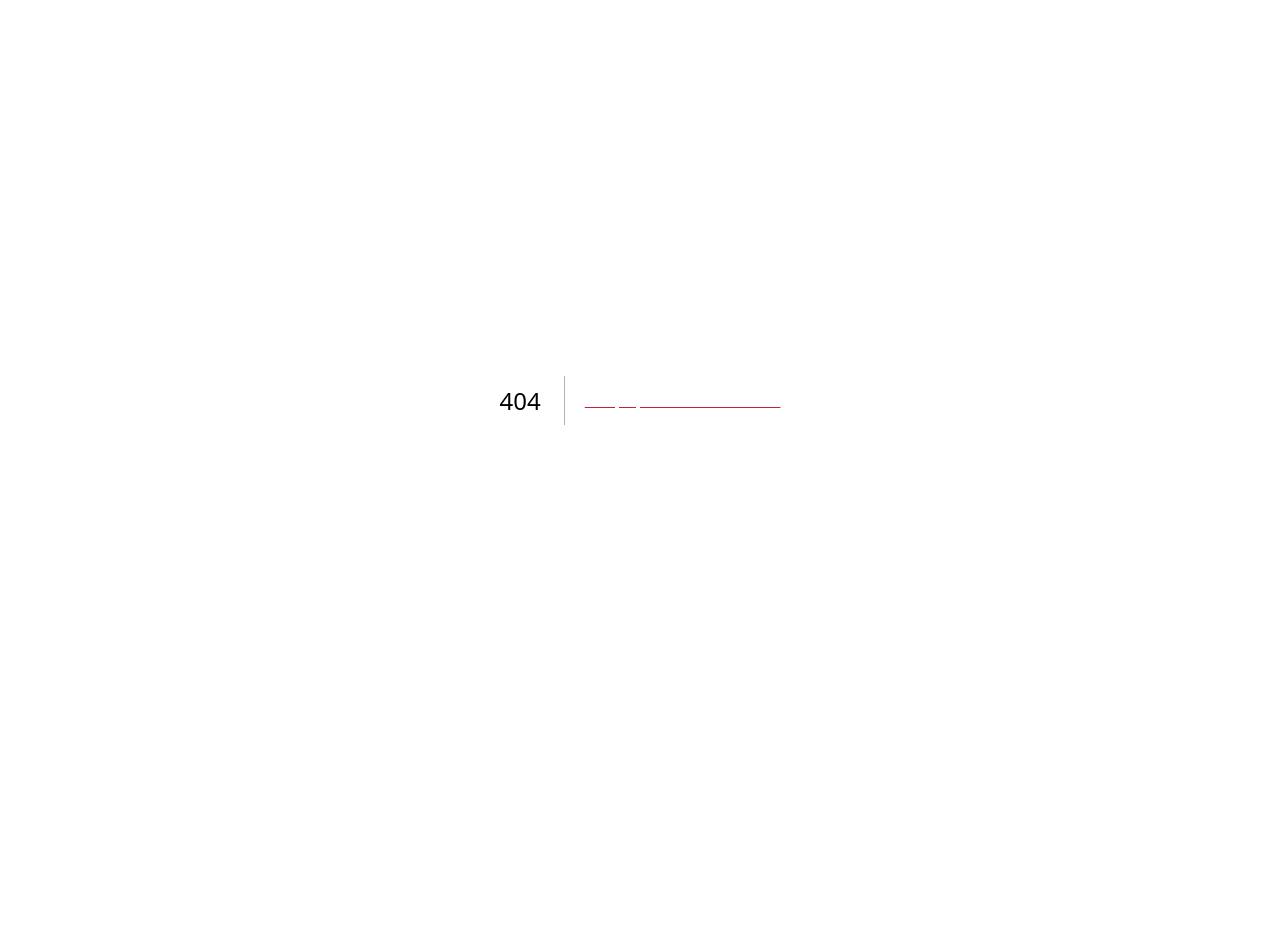
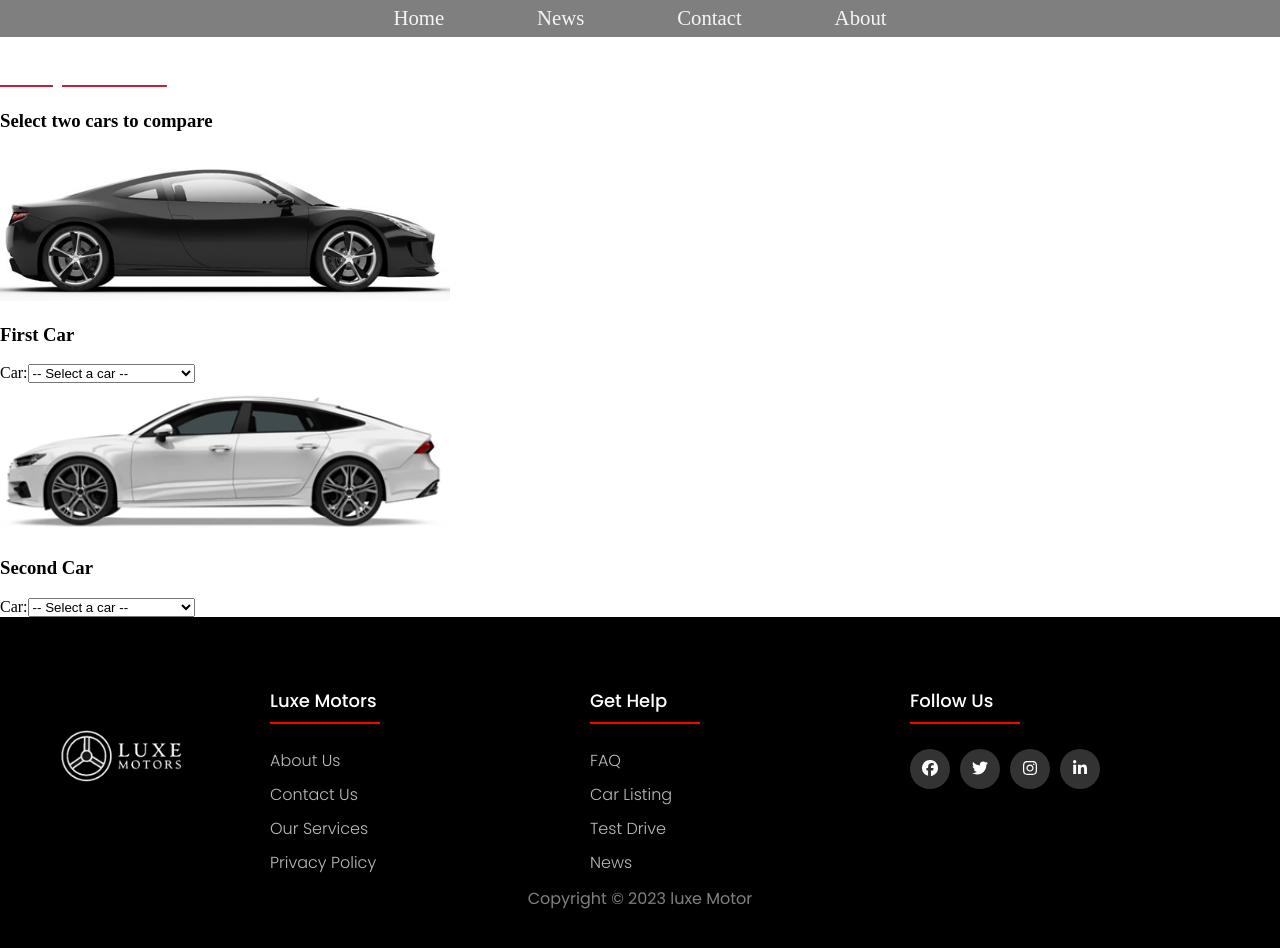
Before and after one commit to bechara-rizk/DealershipTeamOne, a Next.js app: page /home/compareCar in a window 1280 px wide. Before the commit this address had no page. Shown: the top 948 px of the page. Before the commit the page ends 800 px from the top, so only its background shows below. Built offline with nearby package versions, Linux system fonts and the light colour scheme.

Commit message:
Compare Cars Screen

```diff
--- /dev/null
+++ b/src/pages/home/compareCar.js
@@ -0,0 +1,123 @@
+import { Button } from "antd";
+import React from "react";
+import { useState } from 'react';
+import cars from './CarDetails';
+import Navbar from '@/components/Navbar';
+import Footer from '@/components/Footer';
+
+export default function CompareCar() {
+
+    const [selectedCar1, setSelectedCar1] = useState('');
+    const [selectedCar2, setSelectedCar2] = useState('');
+    const car1 = selectedCar1 && cars.find(car => car.make === selectedCar1.split(' ')[0] && car.model.split(' ')[0] === selectedCar1.split(' ')[1]);
+
+    const car2 = selectedCar2 && cars.find(car => car.make === selectedCar2.split(' ')[0] && car.model.split(' ')[0] === selectedCar2.split(' ')[1]);
+    const handleSubmit = (e) => {}
+
+    const compare = (e) => {}
+  return (
+    <>
+    <div className="compareCar">
+    <Navbar />
+    <div>
+    <h2 className="header">Compare Cars</h2>
+    <h3 className="discription">Select two cars to compare</h3>
+    </div>
+    <div className="CarContainer">
+
+
+      <div className="child">
+        <img  src={selectedCar1 && car1 ? car1.picture :  '/images/blackcar.jpg'}  alt="car image" style={{width: '450px', height: 'auto' }}/>
+        <form onSubmit={handleSubmit}>
+         <h3 className="cars">First Car</h3>
+        <label htmlFor="car-Test">Car:</label>
+        <select style={{color: "black"}} id="car" value={selectedCar1} onChange={(e) => setSelectedCar1(e.target.value)}>
+          <option style={{color: "gray"}} value="Select-A-TestCar">-- Select a car --</option>
+          <option value="Audi A4">Audi A4</option>
+          <option value="BMW 4 series">BMW 4 series</option>
+          <option value="Mercedes-Benz C Class">Mercedes-Benz C-Class</option>
+
+
+        </select>
+        </form>
+        <div className="car-details">
+    {selectedCar1 && car1 &&(
+      <>
+        <h3 className="cars">{selectedCar1.make} {selectedCar1.model}</h3>
+        <div className="details">
+          <h4>Year : </h4>
+          <p>{car1.year}</p>
+        </div>
+
+        <div className="details">
+          <h4>Mileage : </h4>
+          <p>{car1.mileage}</p>
+        </div>
+
+        <div className="details">
+          <h4>Color : </h4>
+          <p>{car1.color}</p>
+        </div>
+
+        <div className="details">
+          <h4>Price : </h4>
+          <p>{car1.price}</p>
+        </div>
+      </>
+    )}
+  </div>
+      </div>
+
+
+
+
+
+      <div className="child">
+        <img src={selectedCar2 && car2  ? car2.picture : '/images/whitecar.png'}   alt="car image" style={{width: '450px', height: 'auto' }}/>
+        <form onSubmit={handleSubmit}>
+        <h3 className="cars">Second Car</h3>
+        <label htmlFor="car-Test">Car:</label>
+        <select style={{color: "black"}} id="car" value={selectedCar2} onChange={(e) => setSelectedCar2(e.target.value)}>
+          <option  style={{color: "gray"}} value="Select-A-TestCar">-- Select a car --</option>
+          <option  value="Audi A4">Audi A4</option>
+          <option  value="BMW 4 series">BMW 4 series</option>
+          <option  value="Mercedes-Benz C Class">Mercedes-Benz C-Class</option>
+
+
+        </select>
+        </form>
+
+        <div className="car-details">{selectedCar2 && car2 && (
+      <>
+        <h3 className="cars">{selectedCar2.make} {selectedCar2.model}</h3>
+        <div className="details">
+          <h4>Year : </h4>
+          <p>{car2.year}</p>
+        </div>
+
+        <div className="details">
+          <h4>Mileage : </h4>
+          <p>{car2.mileage}</p>
+        </div>
+
+        <div className="details">
+          <h4>Color : </h4>
+          <p>{car2.color}</p>
+        </div>
+
+        <div className="details">
+          <h4>Price : </h4>
+          <p>{car2.price}</p>
+        </div>
+
+      </>
+    )}
+  </div>
+      </div>
+
+    </div>
+    <Footer />
+    </div>
+  </>
+  );
+}
```
